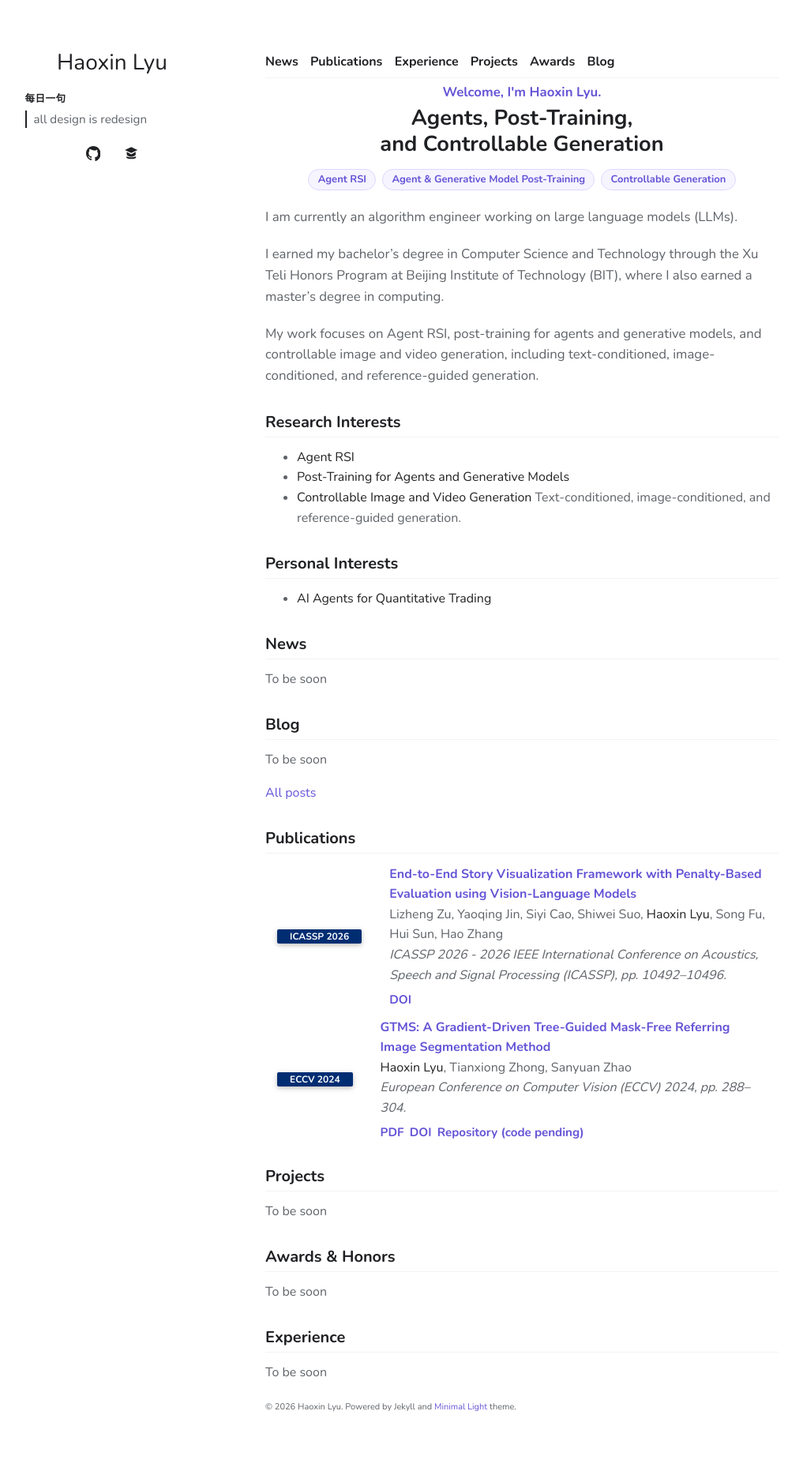
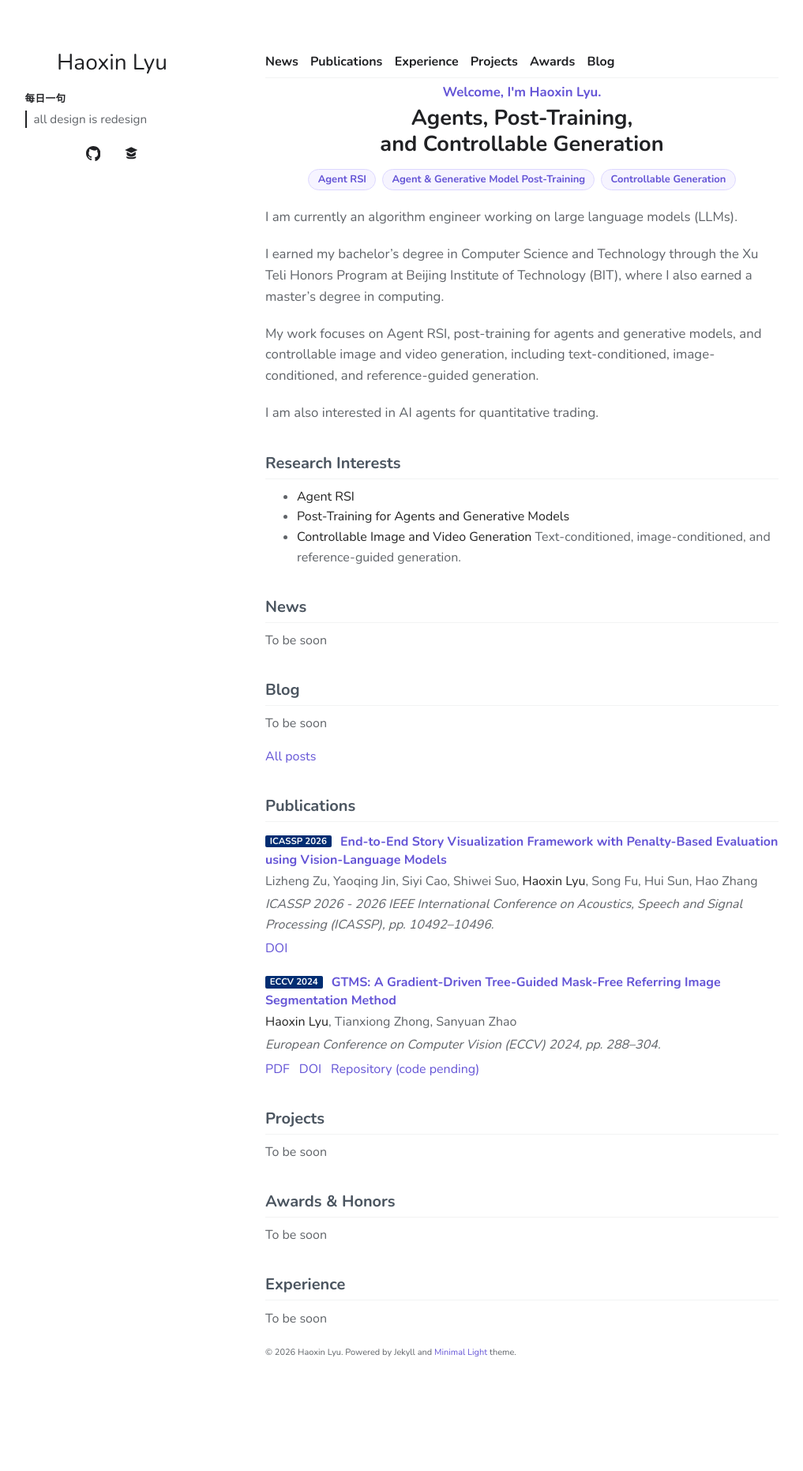
Before and after one commit to eternalld/eternalld.github.io, a Jekyll site: the page built from index.md, in a window 1280 px wide. Shown: the whole page at 79% size, without its empty margins (134-1151 px from the left). Built offline with Jekyll 4.4.1, drawn with Linux system fonts in a browser that asks for light colours; comment, search, counter and statistics services are not loaded; after the commit the page ends 1795 px from its top, so only the background shows below that.

Commit message:
Fold quantitative trading into the biography and compact the papers.
Remove the Personal Interests heading and place each paper in one column: badge, title, authors, venue, and resource links.

Co-authored-by: Eternal_LD <eternalld@users.noreply.github.com>

```diff
--- a/_config.yml
+++ b/_config.yml
@@ -11,6 +11,8 @@ bio: |
   I earned my bachelor's degree in Computer Science and Technology through the Xu Teli Honors Program at Beijing Institute of Technology (BIT), where I also earned a master's degree in computing.
 
   My work focuses on Agent RSI, post-training for agents and generative models, and controllable image and video generation, including text-conditioned, image-conditioned, and reference-guided generation.
+
+  I am also interested in AI agents for quantitative trading.
 favicon: ./assets/img/favicon.png
 favicon_dark: ./assets/img/favicon-dark.png
 enable_footnote: true
--- a/_data/interests.yml
+++ b/_data/interests.yml
@@ -4,6 +4,3 @@ items:
   - title: Post-Training for Agents and Generative Models
   - title: Controllable Image and Video Generation
     detail: Text-conditioned, image-conditioned, and reference-guided generation.
-personal_heading: Personal Interests
-personal_items:
-  - title: AI Agents for Quantitative Trading
--- a/_includes/publications.md
+++ b/_includes/publications.md
@@ -1,35 +1,27 @@
 {% assign items = site.data.publications.items %}
 {% if items and items.size > 0 %}
 <h2 id="publications" class="publications-heading section-anchor">{{ site.data.publications.heading | default: "Publications" }}</h2>
-<div class="publications">
-<ol class="bibliography">
+<div class="publications publications-compact">
+<ol class="pub-compact">
 {% for link in items %}
 <li>
-<div class="pub-row">
-  <div class="col-sm-3 abbr no-teaser">
-    {% if link.venue_short %}
-    <abbr class="badge badge-static">{{ link.venue_short }}</abbr>
-    {% endif %}
-  </div>
-  <div class="col-sm-9">
-    <div class="title">{% if link.title_url %}<a href="{{ link.title_url }}">{{ link.title }}</a>{% else %}{{ link.title }}{% endif %}</div>
-    {% if link.authors %}
-    <div class="author">
-      {% for person in link.authors %}{% if person.highlight %}<strong>{{ person.name }}</strong>{% else %}{{ person.name }}{% endif %}{% unless forloop.last %}, {% endunless %}{% endfor %}
-    </div>
-    {% endif %}
-    {% if link.venue %}<div class="periodical"><em>{{ link.venue }}</em></div>{% endif %}
-    {% if link.links %}
-    <div class="links">
-      {% for item in link.links %}
-      {% if item.url and item.label %}
-      <a class="resource-link" href="{{ item.url }}" target="_blank" rel="noopener noreferrer">{{ item.label }}</a>
-      {% endif %}
-      {% endfor %}
-    </div>
-    {% endif %}
-  </div>
-</div>
+<p class="pub-compact__lead">
+{% if link.venue_short %}<abbr class="badge badge-static">{{ link.venue_short }}</abbr>{% endif %}
+<span class="pub-compact__title">{% if link.title_url %}<a href="{{ link.title_url }}">{{ link.title }}</a>{% else %}{{ link.title }}{% endif %}</span>
+</p>
+{% if link.authors %}
+<p class="pub-compact__authors">
+{% for person in link.authors %}{% if person.highlight %}<strong>{{ person.name }}</strong>{% else %}{{ person.name }}{% endif %}{% unless forloop.last %}, {% endunless %}{% endfor %}
+</p>
+{% endif %}
+{% if link.venue %}<p class="pub-compact__venue"><em>{{ link.venue }}</em></p>{% endif %}
+{% if link.links %}
+<p class="pub-compact__links">
+{% for item in link.links %}
+{% if item.url and item.label %}<a class="resource-link" href="{{ item.url }}" target="_blank" rel="noopener noreferrer">{{ item.label }}</a>{% endif %}
+{% endfor %}
+</p>
+{% endif %}
 </li>
 {% endfor %}
 </ol>
--- a/_sass/minimal-light-publications.scss
+++ b/_sass/minimal-light-publications.scss
@@ -44,7 +44,60 @@ blockquote {
 }
 
 .publications-heading {
-  margin: 2.1rem 0 0.8rem;
+  margin: 2.4rem 0 0.65rem;
+}
+
+.publications-compact {
+  margin-top: 0.35rem;
+}
+
+.pub-compact {
+  list-style: none;
+  margin: 0;
+  padding: 0;
+
+  li {
+    margin: 0 0 1.15rem;
+  }
+
+  .badge {
+    display: inline-block;
+    position: static;
+    margin: 0 0.45rem 0.15rem 0;
+    padding: 0.18em 0.5em;
+    background-color: var(--global-theme-color);
+    color: #fff !important;
+    font-size: 0.72rem;
+    vertical-align: 0.15em;
+    box-shadow: none;
+  }
+}
+
+.pub-compact__lead,
+.pub-compact__authors,
+.pub-compact__venue,
+.pub-compact__links {
+  margin: 0;
+}
+
+.pub-compact__lead {
+  line-height: 1.45;
+}
+
+.pub-compact__title {
+  font-weight: 700;
+}
+
+.pub-compact__authors,
+.pub-compact__venue {
+  margin-top: 0.2rem;
+}
+
+.pub-compact__links {
+  display: flex;
+  flex-wrap: wrap;
+  gap: 0.35rem 0.75rem;
+  margin-top: 0.3rem;
 }
 
 .publications {
--- a/_sass/minimal-light.scss
+++ b/_sass/minimal-light.scss
@@ -768,10 +768,10 @@ html {
 
 h2.section-anchor {
   scroll-margin-top: 9rem;
-  margin: 2.1rem 0 0.8rem;
-  padding-bottom: 0.45rem;
+  margin: 2.4rem 0 0.65rem;
+  padding-bottom: 0.5rem;
   border-bottom: 1px solid #f2f3f3;
-  color: $color-heading;
+  color: #4b5560;
   font-size: 1.25rem;
   font-weight: 700;
 }
```
Also changed, not shown: tests/integration/built-site.test.mjs (+17 -9 lines), tests/profile-content.test.mjs (+7 -6 lines), README.md.
